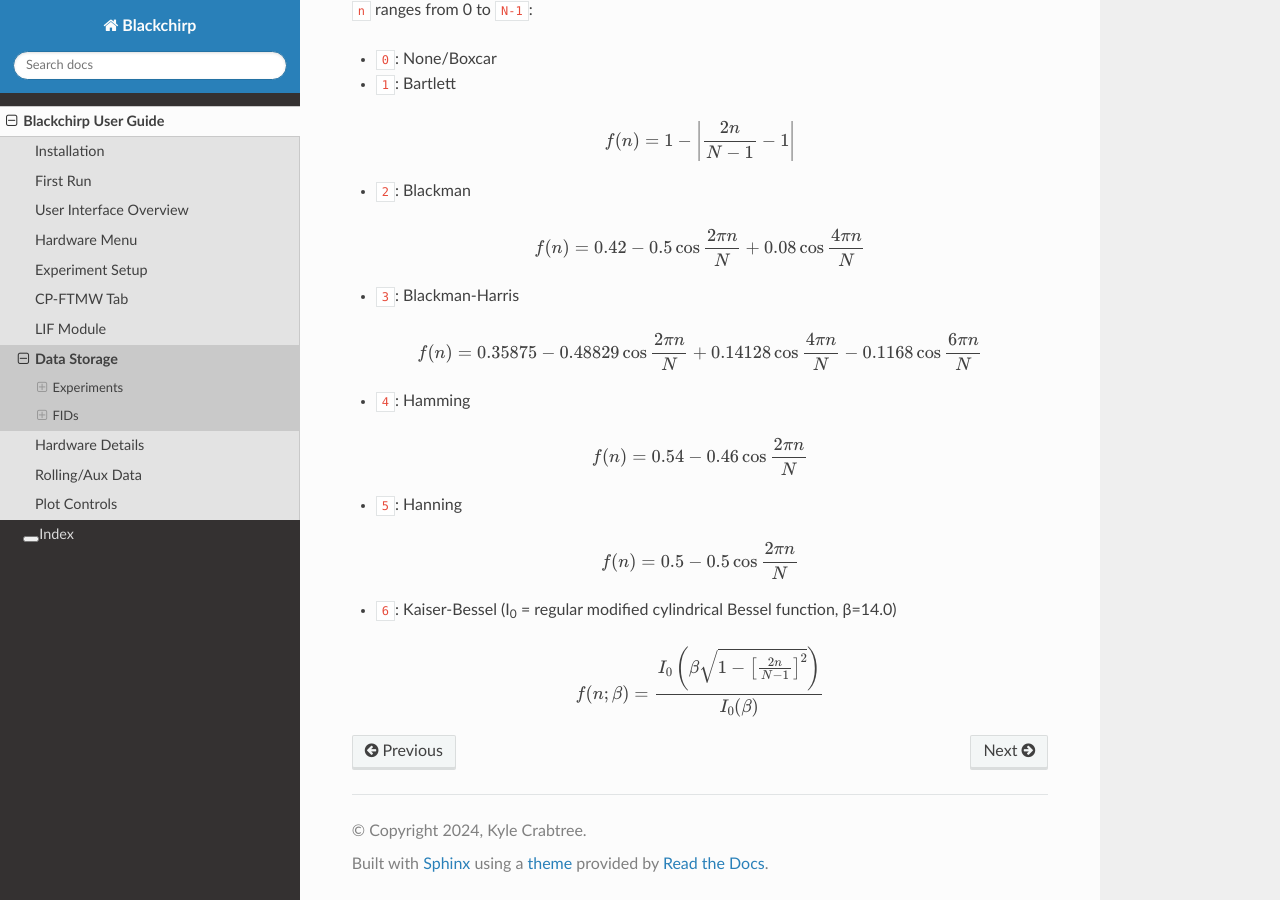
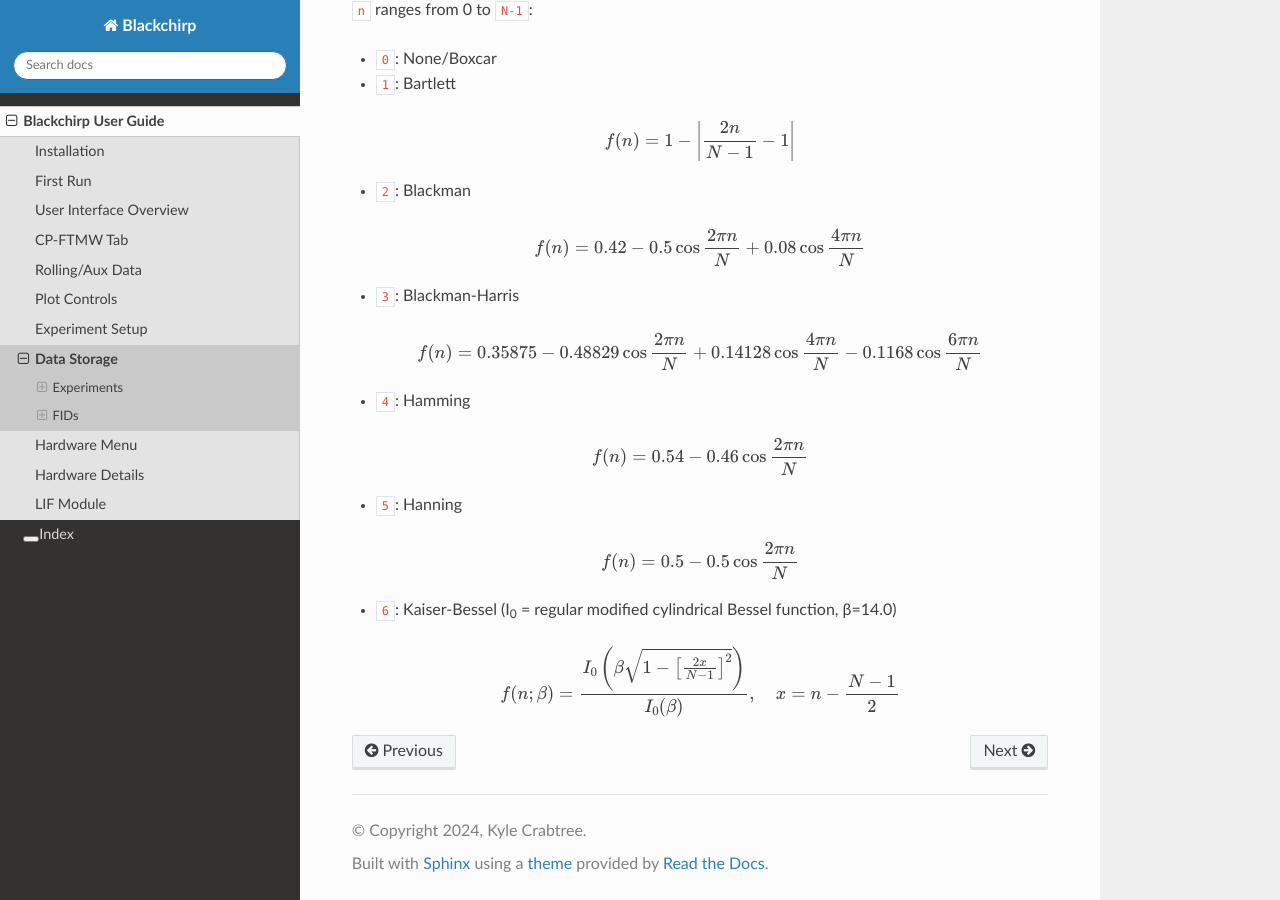
Before and after one commit to kncrabtree/blackchirp, a Sphinx documentation site: the page built from doc/source/user_guide/data_storage.rst, in a window 1280 px wide and 900 px high, scrolled down 7859 px. Built offline with Sphinx 7.4.7 and the Read the Docs theme 2.0.0, drawn with Linux system fonts in a browser that asks for light colours.

Commit message:
Minor updates to documentation

```diff
--- a/doc/source/user_guide/data_storage.rst
+++ b/doc/source/user_guide/data_storage.rst
@@ -304,4 +304,4 @@ The ``FtUnits`` value refers to a scaling factor of 10\ :sup:`N` (i.e., a settin
    f(n) = 0.5 - 0.5\cos\frac{2\pi n}{N}
 * ``6``: Kaiser-Bessel (I\ :sub:`0` = regular modified cylindrical Bessel function, β=14.0)
 .. math::
-   f(n;\beta) = \frac{I_0\left(\beta\sqrt{1-\left[\frac{2n}{N-1}\right]^2}\right)}{I_0(\beta)}
+   f(n;\beta) = \frac{I_0\left(\beta\sqrt{1-\left[\frac{2x}{N-1}\right]^2}\right)}{I_0(\beta)},\quad x = n-\frac{N-1}{2}
```
Also changed, not shown: doc/source/user_guide.rst (+5 -5 lines).
